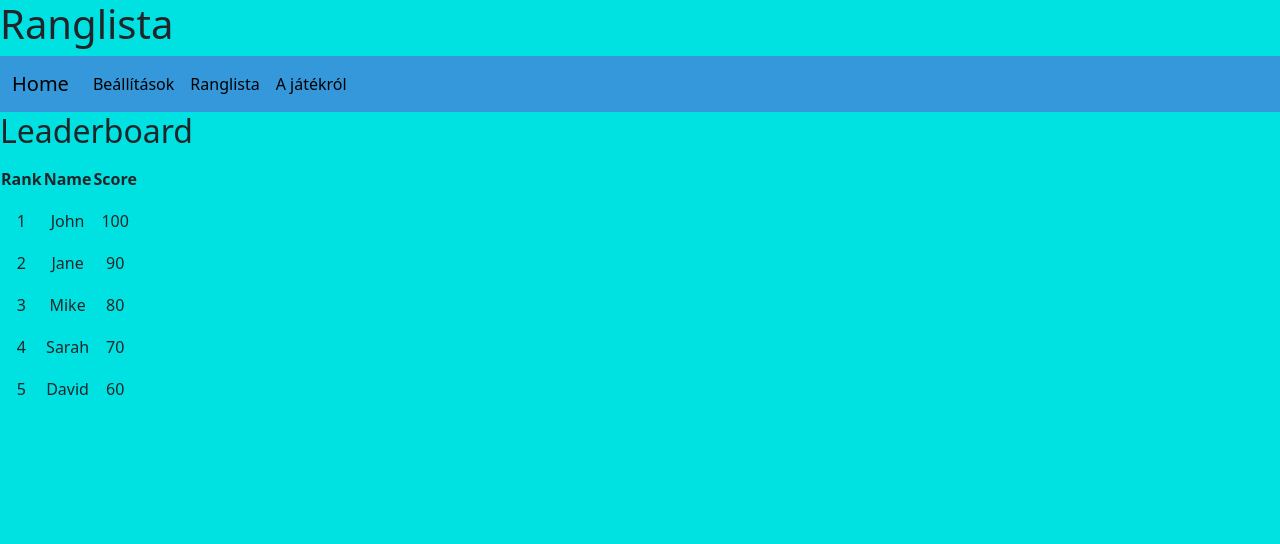
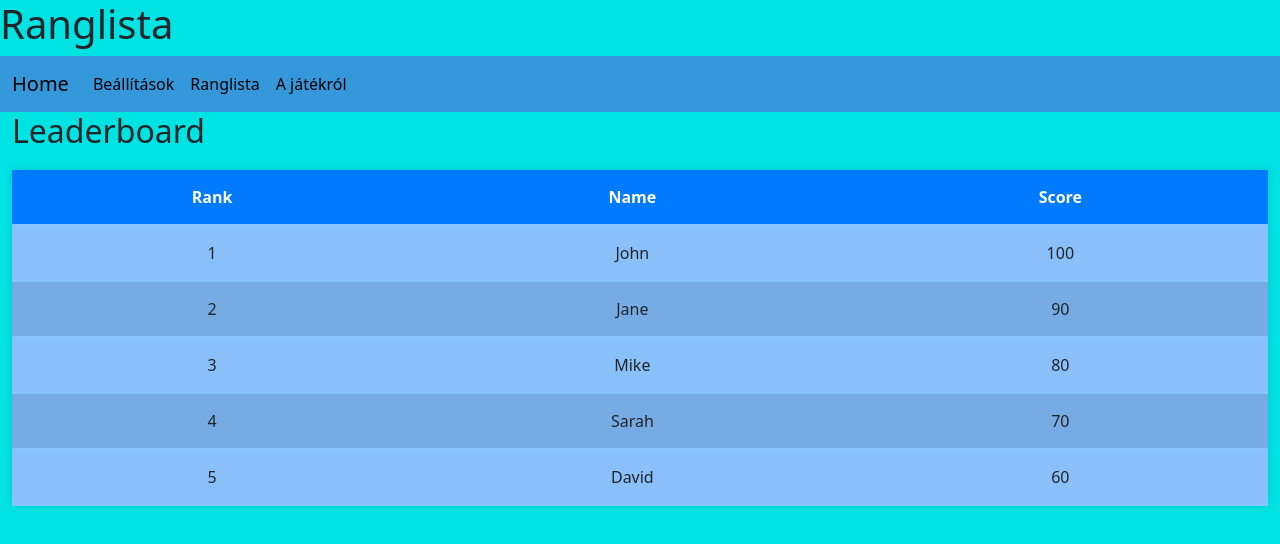
Before and after one commit to Kormos03/kvizjatek_projektmunka, a website built with Vite: page leaderboard.html in a window 1280 px wide. Built offline with nearby package versions, Linux system fonts and the light colour scheme; files whose address does not match are found by name.

Commit message:
leaderboard skin modified, style.css documentation added

```diff
--- a/leaderboard.html
+++ b/leaderboard.html
@@ -48,8 +48,9 @@
     </div>
   </nav>
   <!-- A látszat miatt egy mock leaderboard-->
-  <h2>Leaderboard</h2>
-  <table>
+  <div class="container-fluid">
+    <h2 id="leaderboard">Leaderboard</h2>
+    <table class="rank-table">
       <thead>
         <tr>
           <th>Rank</th>
@@ -85,6 +86,7 @@
         </tr>
       </tbody>
     </table>
+  </div>
 
   <div id="app">
   </div>
--- a/src/style.css
+++ b/src/style.css
@@ -1,7 +1,6 @@
 body {
-    background-color: rgb(0, 226, 226);
+    background-color: rgb(1, 226, 226);
 }
-
 
 #navbar {
     background-color: #3498db;
@@ -9,23 +8,55 @@ body {
 
 #question {
     color: white;
-    /* Initial color before blend mode is applied */
     mix-blend-mode: difference;
 }
 
 
-/* Add a gray background color and some padding to the footer */
+/** Szürke háttér és padding hozzáadása a footer-hez */
 footer {
     background-color: #f2f2f289;
     padding: 25px;
 }
 
+/** A ranglista formázása*/
+.rank-table {
+    width: 100%;
+    border-collapse: collapse;
+    margin-top: 20px;
+    box-shadow: 0px 0px 10px rgba(0, 0, 0, 0.1);
+    /** Táblázat háttérszín */
+    background-color: #8ac0fa;
 
-table tr {
-    line-height: 40px;
-    text-align: center;
 }
 
+.rank-table th,
+.rank-table td {
+    padding: 15px;
+    text-align: center;
+    /** Alsó szegély szín */
+    border-bottom: 2px solid #86c3ff;
+
+}
+
+.rank-table th {
+    /** Fejléc háttérszín */
+    background-color: #007bff;
+
+    /** Fejléc szövegszín */
+    color: #ffffff;
+
+}
+
+.rank-table tr:nth-child(even) {
+    /** Páros sorok háttérszín */
+    background-color: #76abe4;
+}
+
+.rank-table tr:hover {
+    /** Egér fölé húzva sorok háttérszín */
+    background-color: #a0d7ff;
+
+}
 
 .card-img-top {
     width: 100%;
@@ -33,25 +64,23 @@ table tr {
     object-fit: cover;
 }
 
-/* The switch - the box around the slider */
+/** A switch - a slider küröli doboz */
 .switch {
     position: relative;
     display: inline-flex;
-    /* Modified */
     align-items: center;
-    /* Added */
     width: 50px;
     height: 25px;
 }
 
-/* Hide default HTML checkbox */
+/** Eredeti checkbox eltüntetése */
 .switch input {
     opacity: 0;
     width: 0;
     height: 0;
 }
 
-/* The slider */
+/** A csúszka */
 .slider {
     position: absolute;
     cursor: pointer;
@@ -90,7 +119,7 @@ input:checked+.slider:before {
     transform: translateX(30px);
 }
 
-/* Rounded sliders */
+/** Kerekített csúszkák */
 .slider.round {
     border-radius: 17px;
 }
--- a/style.css
+++ b/style.css
@@ -1,7 +1,6 @@
 body {
-    background-color: rgb(0, 226, 226);
+    background-color: rgb(1, 226, 226);
 }
-
 
 #navbar {
     background-color: #3498db;
@@ -9,23 +8,55 @@ body {
 
 #question {
     color: white;
-    /* Initial color before blend mode is applied */
     mix-blend-mode: difference;
 }
 
 
-/* Add a gray background color and some padding to the footer */
+/** Szürke háttér és padding hozzáadása a footer-hez */
 footer {
     background-color: #f2f2f289;
     padding: 25px;
 }
 
+/** A ranglista formázása*/
+.rank-table {
+    width: 100%;
+    border-collapse: collapse;
+    margin-top: 20px;
+    box-shadow: 0px 0px 10px rgba(0, 0, 0, 0.1);
+    /** Táblázat háttérszín */
+    background-color: #8ac0fa;
 
-table tr {
-    line-height: 40px;
-    text-align: center;
 }
 
+.rank-table th,
+.rank-table td {
+    padding: 15px;
+    text-align: center;
+    /** Alsó szegély szín */
+    border-bottom: 2px solid #86c3ff;
+
+}
+
+.rank-table th {
+    /** Fejléc háttérszín */
+    background-color: #007bff;
+
+    /** Fejléc szövegszín */
+    color: #ffffff;
+
+}
+
+.rank-table tr:nth-child(even) {
+    /** Páros sorok háttérszín */
+    background-color: #76abe4;
+}
+
+.rank-table tr:hover {
+    /** Egér fölé húzva sorok háttérszín */
+    background-color: #a0d7ff;
+
+}
 
 .card-img-top {
     width: 100%;
@@ -33,25 +64,23 @@ table tr {
     object-fit: cover;
 }
 
-/* The switch - the box around the slider */
+/** A switch - a slider küröli doboz */
 .switch {
     position: relative;
     display: inline-flex;
-    /* Modified */
     align-items: center;
-    /* Added */
     width: 50px;
     height: 25px;
 }
 
-/* Hide default HTML checkbox */
+/** Eredeti checkbox eltüntetése */
 .switch input {
     opacity: 0;
     width: 0;
     height: 0;
 }
 
-/* The slider */
+/** A csúszka */
 .slider {
     position: absolute;
     cursor: pointer;
@@ -90,7 +119,7 @@ input:checked+.slider:before {
     transform: translateX(30px);
 }
 
-/* Rounded sliders */
+/** Kerekített csúszkák */
 .slider.round {
     border-radius: 17px;
 }
```
Lines whose indentation alone changed are shown as unchanged.
